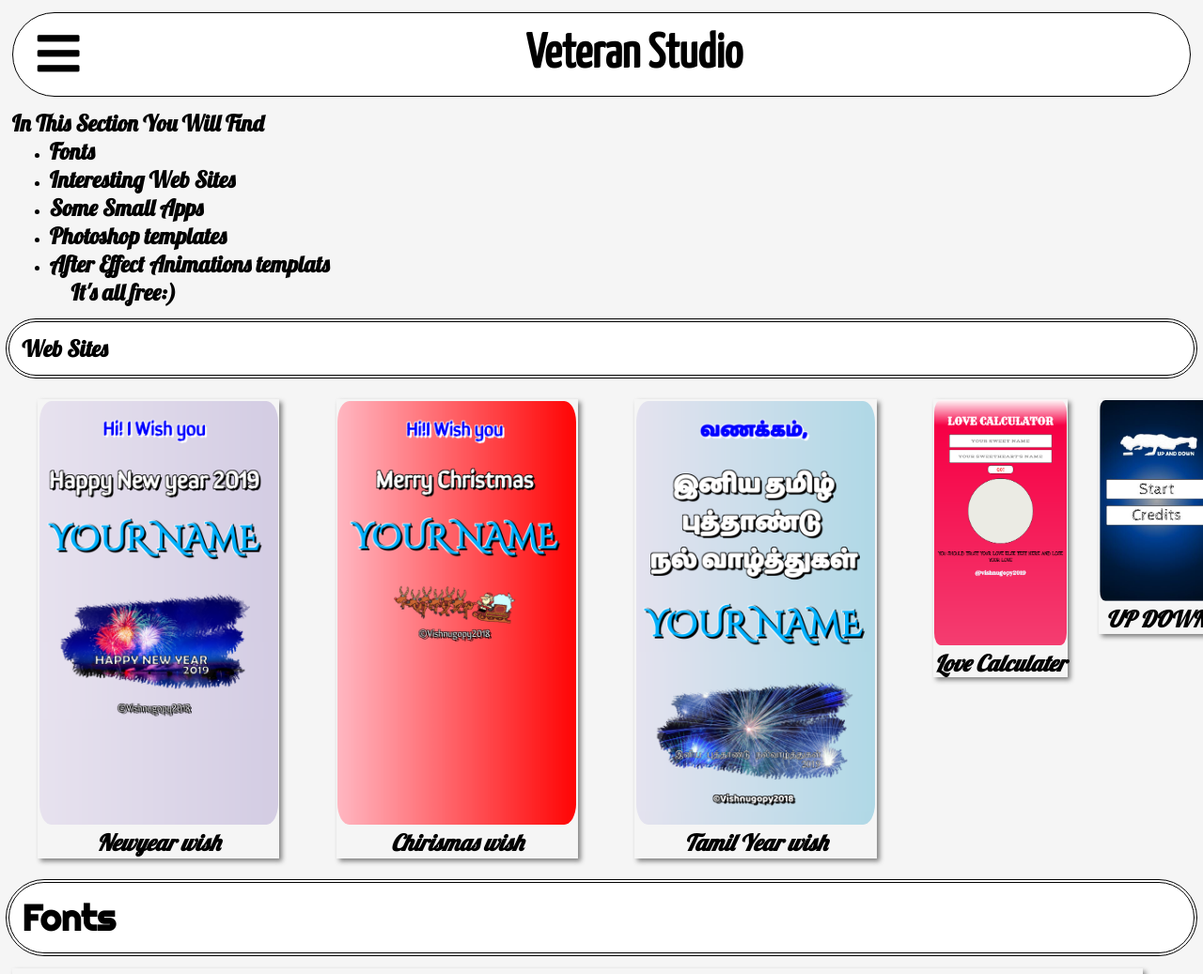
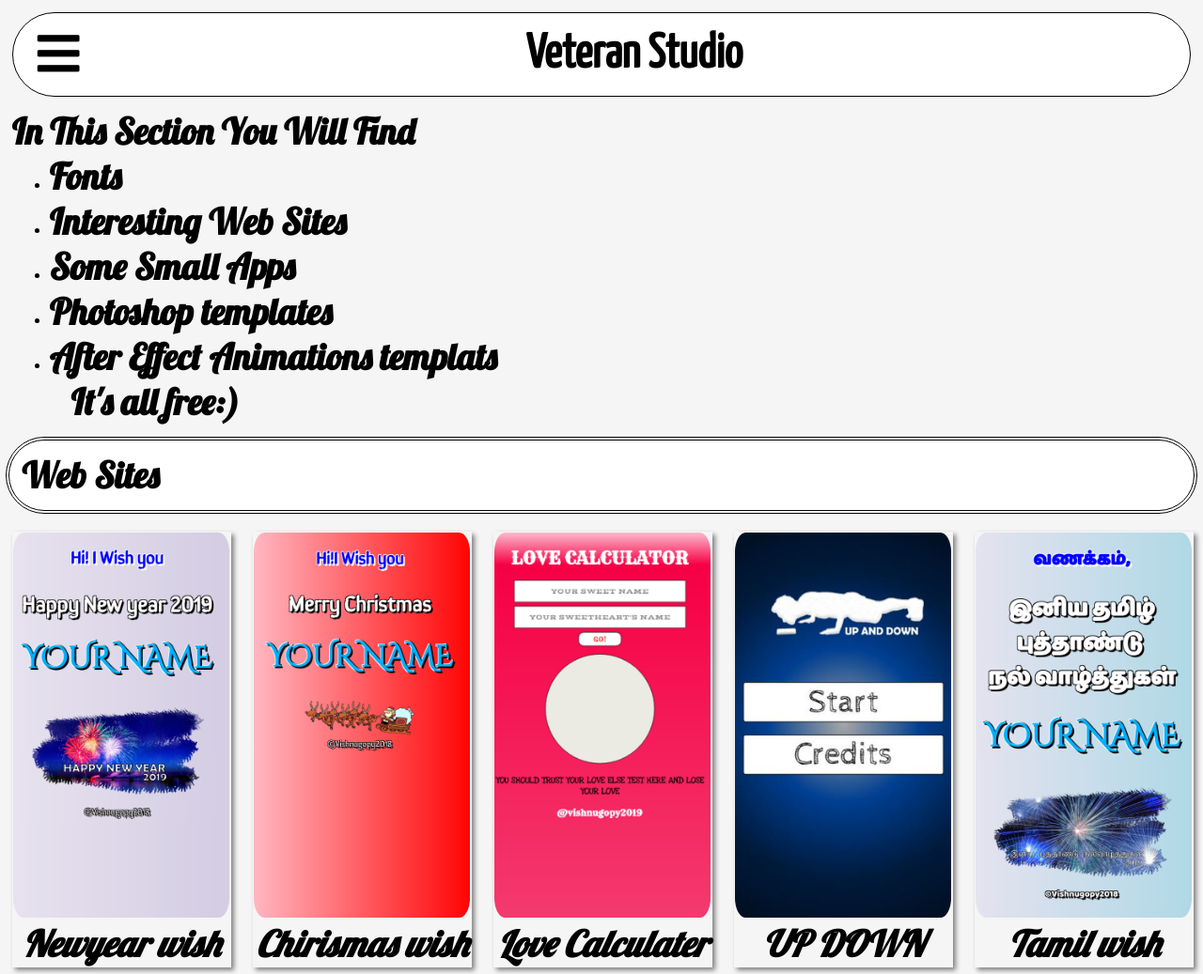
Before and after one commit to vishnugopy/SV, a plain HTML site: page index.html in a window 1280 px wide. Shown: the top 1037 px of the page at 94% size. Drawn offline with nearby package versions, Linux system fonts and the light colour scheme; a web font is replaced by a local one.

Commit message:
UPDATED 2.0

```diff
--- a/index.html
+++ b/index.html
@@ -53,28 +53,29 @@
                     </figure>
                 </a>
 
+                <a href="https://vishnugopy.github.io/LOVE/">
+                    <figure>
+                        <img class="log" src="img/41.PNG" alt="vishnu's"/>
+                        <figcaption><h3>Love Calculater</h3></figcaption>
+                    </figure>
+                </a>
+
+
+                <a href="https://vishnugopy.github.io/updown/">
+                    <figure>
+                        <img class="log" src="img/51.jpg" alt="vishnu's"/>
+                        <figcaption><h3>UP DOWN</h3></figcaption>
+                    </figure>
+                </a>
 
 
                 <a href="web/tamil.html">
                     <figure>
                         <img class="log" src="img/3.png" alt="vishnu's"/>
-                        <figcaption><h3>Tamil Year wish</h3></figcaption>
+                        <figcaption><h3>Tamil wish</h3></figcaption>
                     </figure>
                 </a>
 
-                <a href="https://vishnugopy.github.io/LOVE/">
-                    <figure>
-                        <img class="log" src="img/4.PNG" alt="vishnu's"/>
-                        <figcaption><h3>Love Calculater</h3></figcaption>
-                    </figure>
-                </a>
-
-                <a href="https://vishnugopy.github.io/updown/">
-                    <figure>
-                        <img class="log" src="img/5.jpg" alt="vishnu's"/>
-                        <figcaption><h3>UP DOWN</h3></figcaption>
-                    </figure>
-                </a>
 
         </div>
     </section>
--- a/style.css
+++ b/style.css
@@ -77,7 +77,7 @@ section{
     margin-left:5%;
 }
 h3 {
-    font-size:150%;
+    font-size:3vw;
     margin:0;
     font-family: 'Lobster', cursive;
     color:black;
@@ -270,10 +270,7 @@ h2 {
 
 
 
-.LOG {
-    height: auto;
-    width: 100%;
-}
+
 
 
 
@@ -376,23 +373,28 @@ ul,li{
 
 
 .par{
-    margin:auto;
+    padding: 1%;
+    width:100%;
     display:flex;
+  /*  flex-wrap:wrap;*/
 }
 
 
 figure{
-  width:80%;
-  height:50;
-  /* border-radius:5% 0% 5% 0%; */
+  width:90%;
+  height:auto;
   box-shadow: 3px 3px 5px grey;
   padding:0.5%;
+  margin:0 0 1.5% 0;
 }
+
+
 
 figcaption{
   text-align: center;
   font-style:italic;
   font-size: 1em;
+  margin:0;
 }
 
 .sale{
```
Also changed, not shown: img/4.PNG (deleted), img/41.png (added), img/5.jpg (deleted), img/51.jpg (added).
